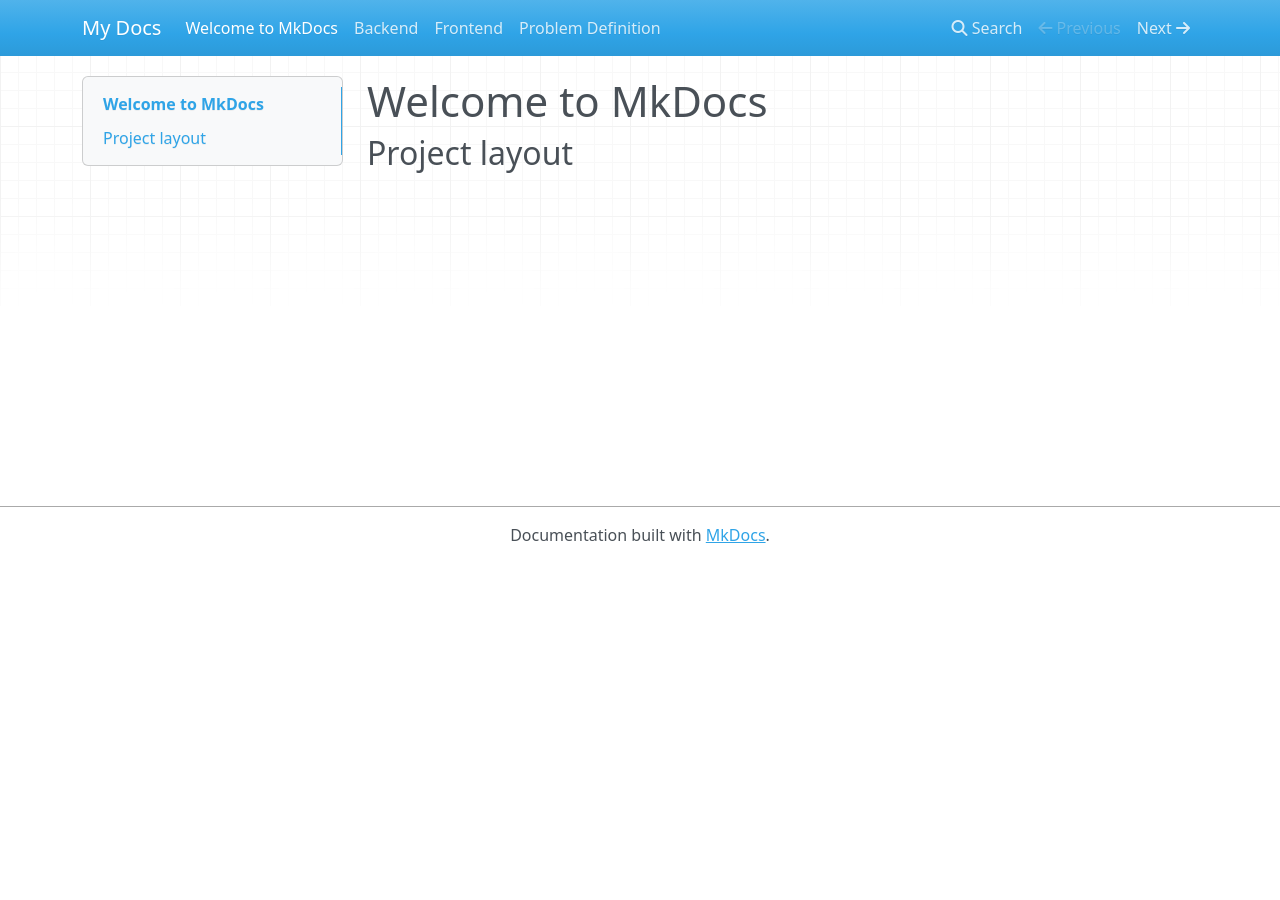
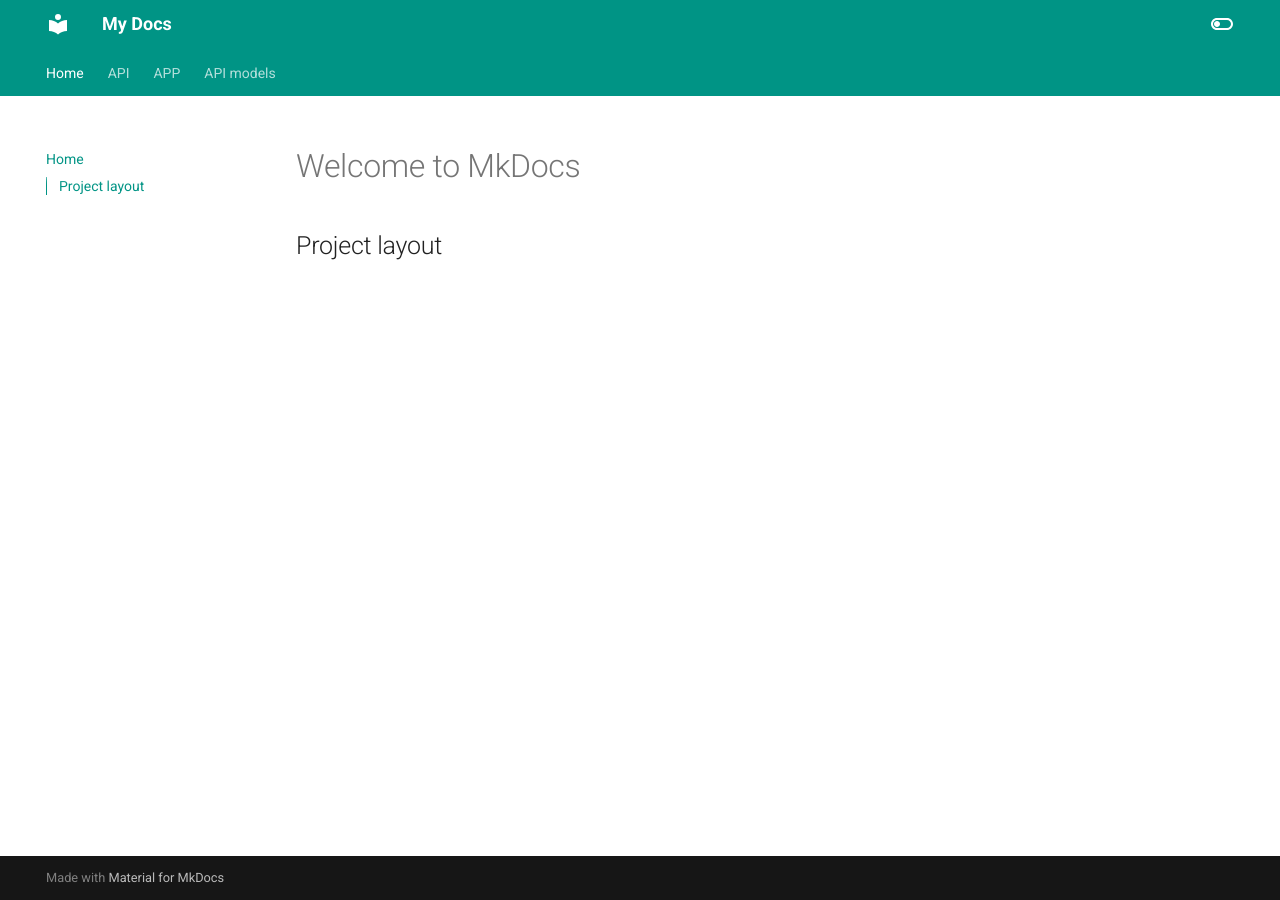
Before and after one commit to DS-223-2025-Fall/group-2, an MkDocs documentation site: the page built from docs/index.md, in a window 1280 px wide. Built offline with MkDocs 1.6.1 and Material for MkDocs 9.7.7, drawn with Linux system fonts in a browser that asks for light colours; nearby versions of some CDN libraries.

Commit message:
mkdocs set-up

```diff
--- a/mkdocs.yml
+++ b/mkdocs.yml
@@ -1 +1,41 @@
 site_name: My Docs
+
+nav:
+  - Home: index.md
+  # - ETL: etl.md
+  - API: backend.md
+  - APP: frontend.md
+  - API models: api_models.md
+
+theme:
+  name: material
+  features:
+    - navigation.tabs
+    - navigation.sections
+    - toc.integrate
+    - navigation.top
+    - search.suggest
+    - search.highlight
+    - content.tabs.link
+    - content.code.annotation
+    - content.code.copy
+  language: en
+  palette:
+    - scheme: default
+      toggle:
+        icon: material/toggle-switch-off-outline
+        name: Switch to dark mode
+      primary: teal
+      accent: purple
+    - scheme: slate
+      toggle:
+        icon: material/toggle-switch
+        name: Switch to light mode
+      primary: teal
+      accent: lime
+
+plugins:
+  - mkdocstrings:
+      handlers:
+        python:
+          paths: ["."]
```
Also changed, not shown: requirements-mkdocs.txt (+28 -0 lines).
